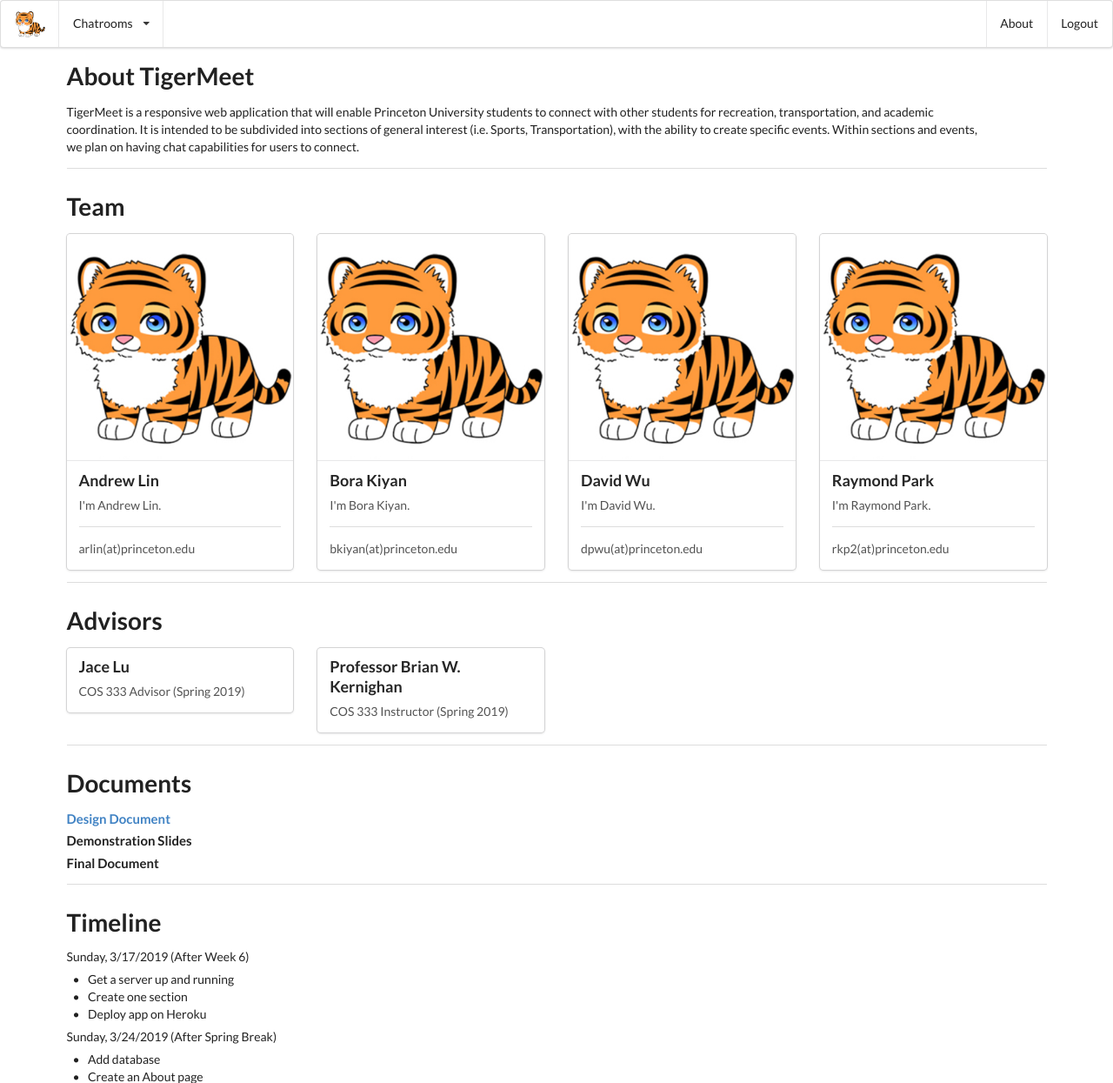
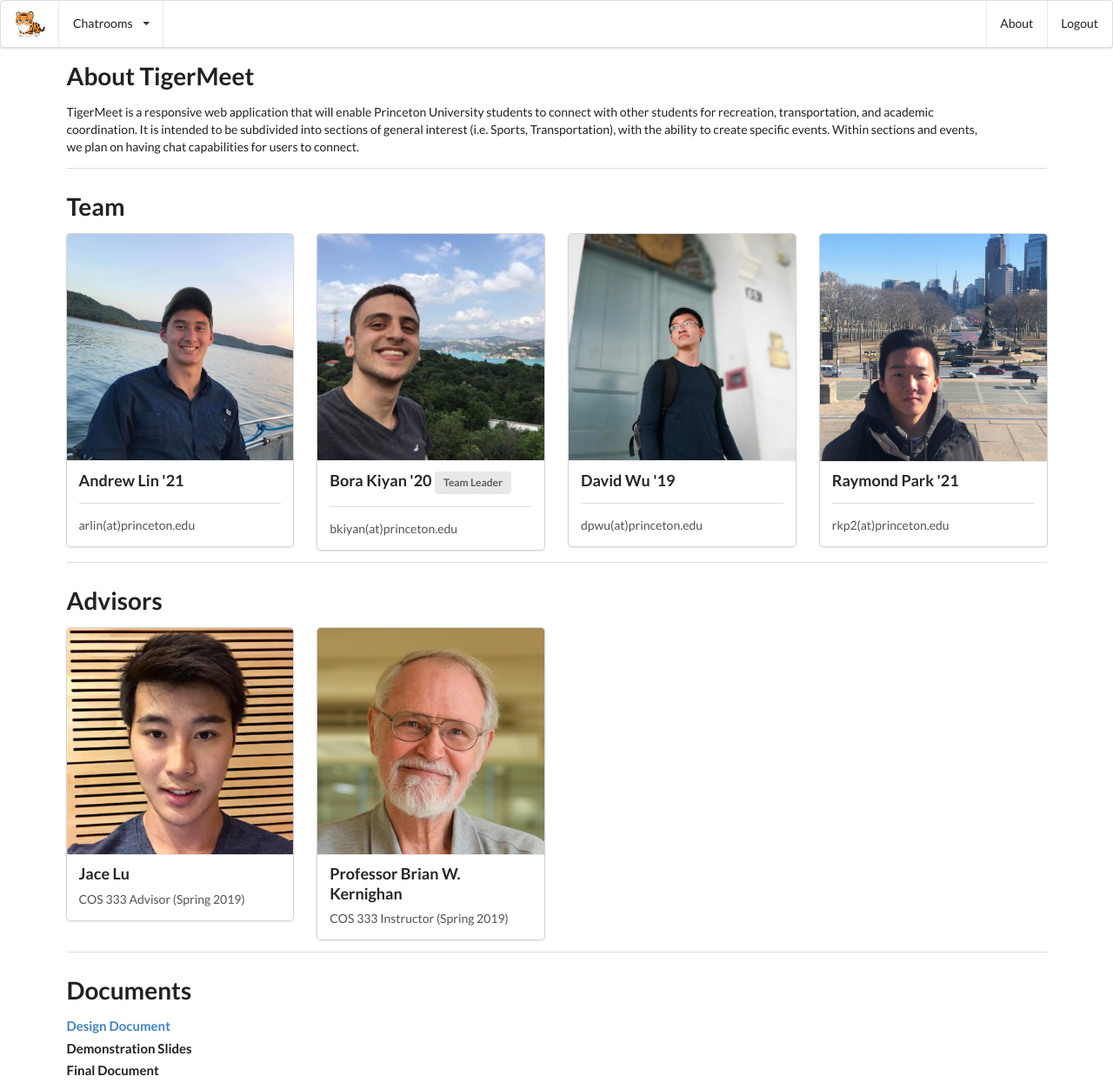
Before and after one commit to tiger-meet/TigerMeet333, a Django app: page /about/ in a window 1280 px wide. Shown: the top 1245 px of the page at 87% size. Run offline with Django 3.2, Linux system fonts and the light colour scheme; some libraries are stand-ins or nearby versions.

Commit message:
Add photos to about page

```diff
--- a/mysite/chat/templates/chat/about.html
+++ b/mysite/chat/templates/chat/about.html
@@ -67,12 +67,11 @@
     <div class="column">
       <div class="ui fluid card">
         <div class="image">
-          <img src="../../static/cub.png">
+          <img src="../../static/alin.png">
         </div>
         <div class="content">
-          <div class="header">Andrew Lin</div>
+          <div class="header">Andrew Lin '21</div>
           <div class="description">
-            <p>I'm Andrew Lin.</p>
             <div class="ui divider"></div>
             <p>arlin(at)princeton.edu</p>
           </div>
@@ -83,12 +82,11 @@
     <div class="column">
       <div class="ui fluid card">
         <div class="image">
-          <img src="../../static/cub.png">
+          <img src="../../static/bkiyan.png">
         </div>
         <div class="content">
-          <div class="header">Bora Kiyan</div>
+          <div class="header">Bora Kiyan '20 <span class="ui label">Team Leader</span></div>
           <div class="description">
-            <p>I'm Bora Kiyan.</p>
             <div class="ui divider"></div>
             <p>bkiyan(at)princeton.edu</p>
           </div>
@@ -99,12 +97,11 @@
     <div class="column">
       <div class="ui fluid card">
         <div class="image">
-          <img src="../../static/cub.png">
+          <img src="../../static/dwu.jpg">
         </div>
         <div class="content">
-          <div class="header">David Wu</div>
+          <div class="header">David Wu '19</div>
           <div class="description">
-            <p>I'm David Wu.</p>
             <div class="ui divider"></div>
             <p>dpwu(at)princeton.edu</p>
           </div>
@@ -115,12 +112,11 @@
     <div class="column">
       <div class="ui fluid card">
         <div class="image">
-          <img src="../../static/cub.png">
+          <img src="../../static/rpark.jpg">
         </div>
         <div class="content">
-          <div class="header">Raymond Park</div>
+          <div class="header">Raymond Park '21</div>
           <div class="description">
-            <p>I'm Raymond Park.</p>
             <div class="ui divider"></div>
             <p>rkp2(at)princeton.edu</p>
           </div>
@@ -137,6 +133,9 @@
 
     <div class="column">
       <div class="ui fluid card">
+        <div class="image">
+          <img src="../../static/jlu.png">
+        </div>
         <div class="content">
           <div class="header">Jace Lu</div>
           <div class="description">
@@ -148,6 +147,9 @@
 
     <div class="column">
       <div class="ui fluid card">
+        <div class="image">
+          <img src="../../static/bkernighan.jpg">
+        </div>
         <div class="content">
           <div class="header">Professor Brian W. Kernighan</div>
           <div class="description">
--- a/mysite/chat/templates/chat/index.html
+++ b/mysite/chat/templates/chat/index.html
@@ -49,6 +49,8 @@
   </div>
 </div>
 
+<h1>TigerMeet</h1>
+
 What chat room would you like to enter?<br/>
 <input id="room-name-input" type="text" size="100"/><br/>
 <input id="room-name-submit" type="button" value="Enter"/>
```
Also changed, not shown: mysite/static/alin.png (added), mysite/static/bkernighan.jpg (added), mysite/static/bkiyan.png (added), mysite/static/dwu.jpg (added), mysite/static/jlu.png (added), mysite/static/rpark.jpg (added).
